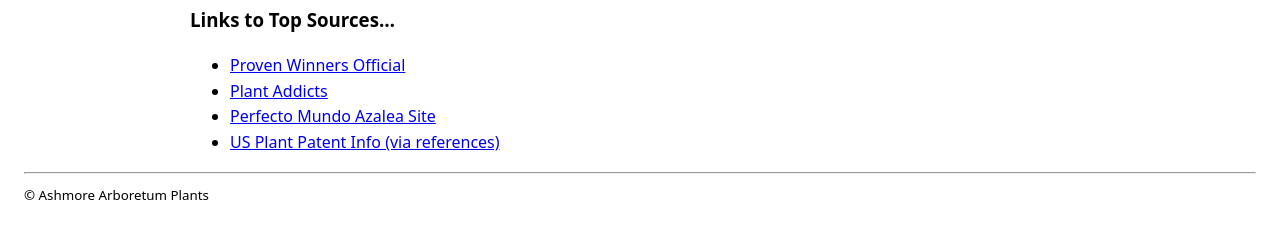
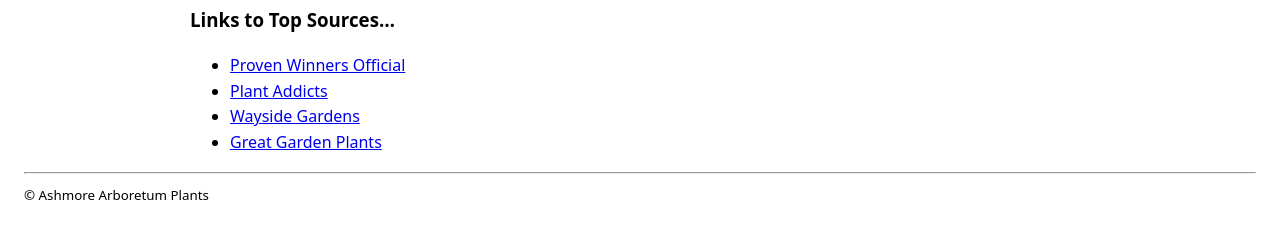
Before and after one commit to AshmoreArboretum/AshmoreArboretumPlants, a Jekyll site: the page built from _plants/rhododendron_perfecto_mundo_double_pink.md, in a window 1280 px wide. Shown: the part 1805-2033 px from the top of the page. Built offline with Jekyll 4.4.1, drawn with Linux system fonts in a browser that asks for light colours; grey boxes are pictures that could not be loaded.

Commit message:
Update image sources and links for rhododendron entry

```diff
--- a/_plants/rhododendron_perfecto_mundo_double_pink.md
+++ b/_plants/rhododendron_perfecto_mundo_double_pink.md
@@ -18,17 +18,17 @@ scientific_name: Rhododendron x 'NCRX3' USPP 32
 
 **Plant Summary:** This innovative Proven Winners® reblooming azalea delivers exceptional multi-season color with abundant double pink blooms starting in spring (like traditional azaleas), then continuing heavily from midsummer into fall after a short rest period. It forms a tidy, rounded evergreen shrub with handsome, disease-resistant glossy foliage that stays attractive year-round. Bred for extended bloom time, pest resistance, and reliable performance in Southern gardens (including Atlanta-area conditions), it adds vibrant, long-lasting interest to landscapes while supporting pollinators.
 
-<img src="https://www.provenwinners.com/sites/provenwinners.com/files/styles/large/public/2020-04/Rhododendron%20Perfecto%20Mundo%20Double%20Pink%20closeup.jpg?itok=example" style="max-width: 100%; height: auto;">
+<img src="https://cdn11.bigcommerce.com/s-jmzfi5zcr2/images/stencil/1280x1280/products/1553/5918/Perfecto_Mundo_Double_Pink_Azalea_close-up__65274.1610561924.jpg?c=2" style="max-width: 100%; height: auto;">
 Close-up of the fully double pink blooms in cluster.
 
-<img src="https://plantaddicts.com/cdn/shop/products/PerfectoMundoDoublePinkAzalea1.jpg?v=example" style="max-width: 100%; height: auto;">
+<img src="https://cdn11.bigcommerce.com/s-jmzfi5zcr2/images/stencil/1280x1280/products/1553/5917/Perfecto_Mundo_Double_Pink_Azalea_Flowers_and_foliage__33456.1610561922.jpg?c=2" style="max-width: 100%; height: auto;">
 Overall view of the compact, rounded shrub with flower coverage and glossy foliage.
 
-<img src="https://www.provenwinners.com/sites/provenwinners.com/files/styles/large/public/2020-04/Rhododendron%20Perfecto%20Mundo%20Double%20Pink%20habit.jpg?itok=example" style="max-width: 100%; height: auto;">
+<img src="https://cdn11.bigcommerce.com/s-jmzfi5zcr2/images/stencil/1280x1280/products/1553/5919/rhododendron_perfecto_mundo_double_pink__20352.1610561927.jpg?c=2" style="max-width: 100%; height: auto;">
 Mature plant in a garden setting, showing the dense mounding habit and evergreen structure.
 
 ### Links to Top Sources...
 - [Proven Winners Official](https://www.provenwinners.com/plants/rhododendron/perfecto-mundo-double-pink-reblooming-azalea-rhododendron-x)
 - [Plant Addicts](https://plantaddicts.com/perfecto-mundo-double-pink-azalea)
-- [Perfecto Mundo Azalea Site](https://perfectomundoazalea.com/)
-- [US Plant Patent Info (via references)](https://patents.google.com/?q=Rhododendron+NCRX3)
+- [Wayside Gardens](https://www.waysidegardens.com/products/rhododendron-perfecto-mundo-double-pink-azalea-27873)
+- [Great Garden Plants](https://www.greatgardenplants.com/products/perfecto-mundo-double-pink-reblooming-azalea)
```
